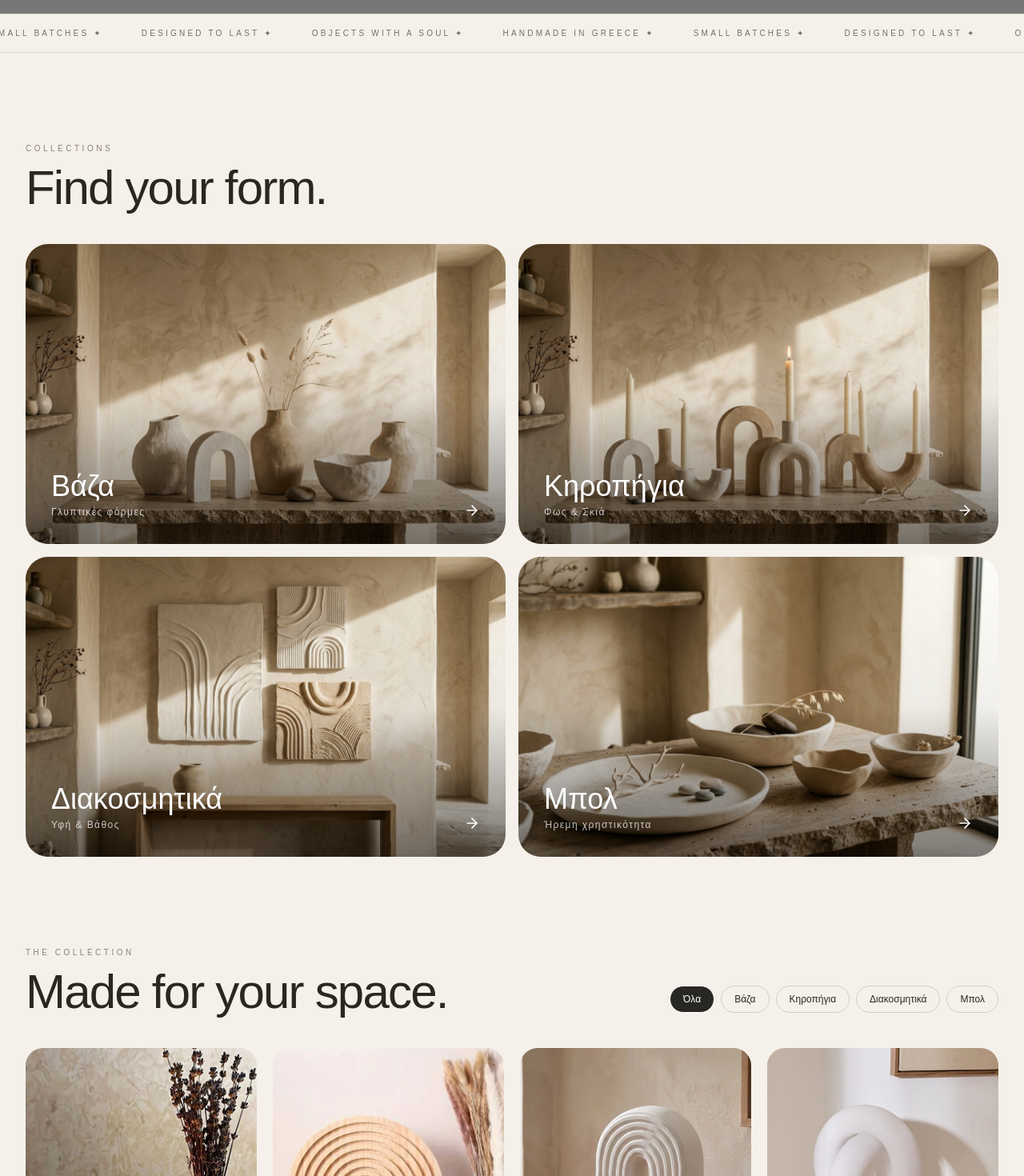
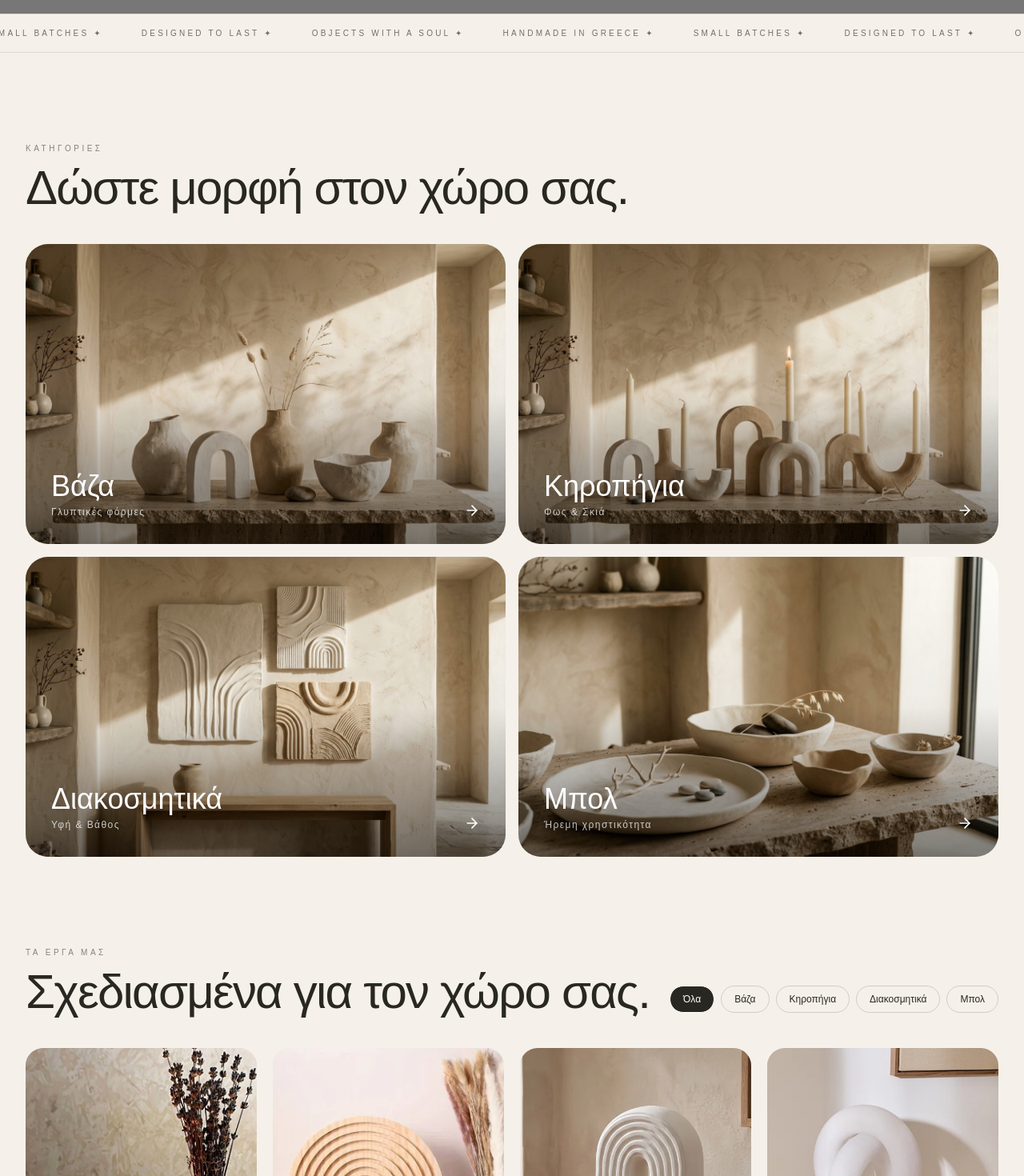
Before and after one commit to futvre/atelier, a Next.js app: page / in a window 1280 px wide. Shown: the part 783-2253 px from the top of the page at 80% size. Built offline with nearby package versions, Linux system fonts and the light colour scheme; grey boxes are pictures that could not be loaded.

Commit message:
Update page.tsx

```diff
--- a/app/page.tsx
+++ b/app/page.tsx
@@ -308,8 +308,8 @@ export default function Home() {
 
       <section id="collections" className="mx-auto max-w-7xl px-5 py-20 md:px-8 md:py-28">
         <div className="mb-10">
-          <p className="mb-3 text-[10px] uppercase tracking-[.35em] text-[#8a8177]">Collections</p>
-          <h2 className="text-4xl font-light tracking-[-.03em] md:text-6xl">Find your form.</h2>
+          <p className="mb-3 text-[10px] uppercase tracking-[.35em] text-[#8a8177]">ΚΑΤΗΓΟΡΙΕΣ</p>
+          <h2 className="text-4xl font-light tracking-[-.03em] md:text-6xl">Δώστε μορφή στον χώρο σας.</h2>
         </div>
 
         <div className="grid gap-4 md:grid-cols-2">
@@ -340,8 +340,8 @@ export default function Home() {
       <section id="shop" className="mx-auto max-w-7xl px-5 pb-20 md:px-8 md:pb-28">
         <div className="mb-10 flex flex-col justify-between gap-6 md:flex-row md:items-end">
           <div>
-            <p className="mb-3 text-[10px] uppercase tracking-[.35em] text-[#8a8177]">The collection</p>
-            <h2 className="text-4xl font-light tracking-[-.03em] md:text-6xl">Made for your space.</h2>
+            <p className="mb-3 text-[10px] uppercase tracking-[.35em] text-[#8a8177]">ΤΑ ΕΡΓΑ ΜΑΣ</p>
+            <h2 className="text-4xl font-light tracking-[-.03em] md:text-6xl">Σχεδιασμένα για τον χώρο σας.</h2>
           </div>
 
           <div className="flex gap-2 overflow-x-auto pb-1 text-xs">
```
